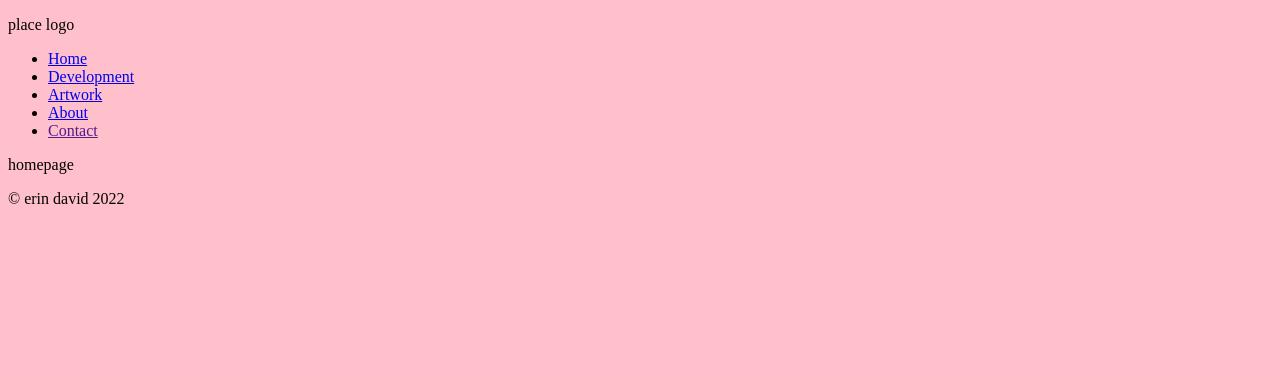
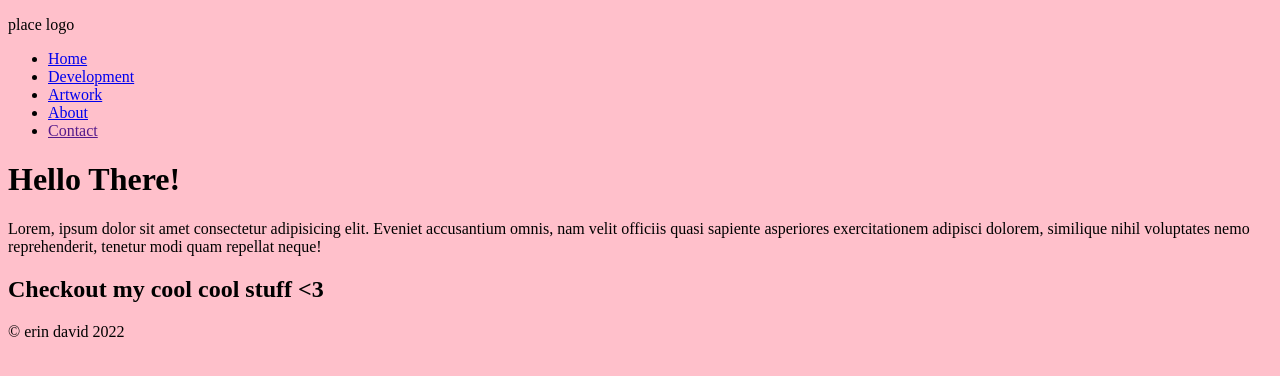
Before and after one commit to erindavid03/portfolio-site, a React (Create React App) app: page / in a window 1280 px wide. Shown: the top 376 px of the page. Built offline with nearby package versions, Linux system fonts and the light colour scheme.

Commit message:
add placeholder texts im homepage

```diff
--- a/src/components/pages/HomePage.js
+++ b/src/components/pages/HomePage.js
@@ -6,7 +6,11 @@ function HomePage() {
 
   return (
     <div>
-        homepage
+       <h1>Hello There!</h1>
+
+       <p>Lorem, ipsum dolor sit amet consectetur adipisicing elit. Eveniet accusantium omnis, nam velit officiis quasi sapiente asperiores exercitationem adipisci dolorem, similique nihil voluptates nemo reprehenderit, tenetur modi quam repellat neque!</p>
+
+       <h2>Checkout my cool cool stuff {'<3'}</h2>
     </div>
   )
 }
--- a/src/router/App.js
+++ b/src/router/App.js
@@ -14,6 +14,7 @@ function App() {
   return (
     <BrowserRouter>
     <Header/>
+      <main>
         <Routes>
           <Route path={'/'} element={<HomePage/>}/>
           <Route path={'/about'} element={<AboutPage/>}/>
@@ -21,6 +22,7 @@ function App() {
           <Route path={'/development'} element={<DevPage/>}/>
           <Route path='*' element={<NotFoundPage/>}/>
         </Routes>
+      </main>
       <Footer/>
     </BrowserRouter>
   );
```
